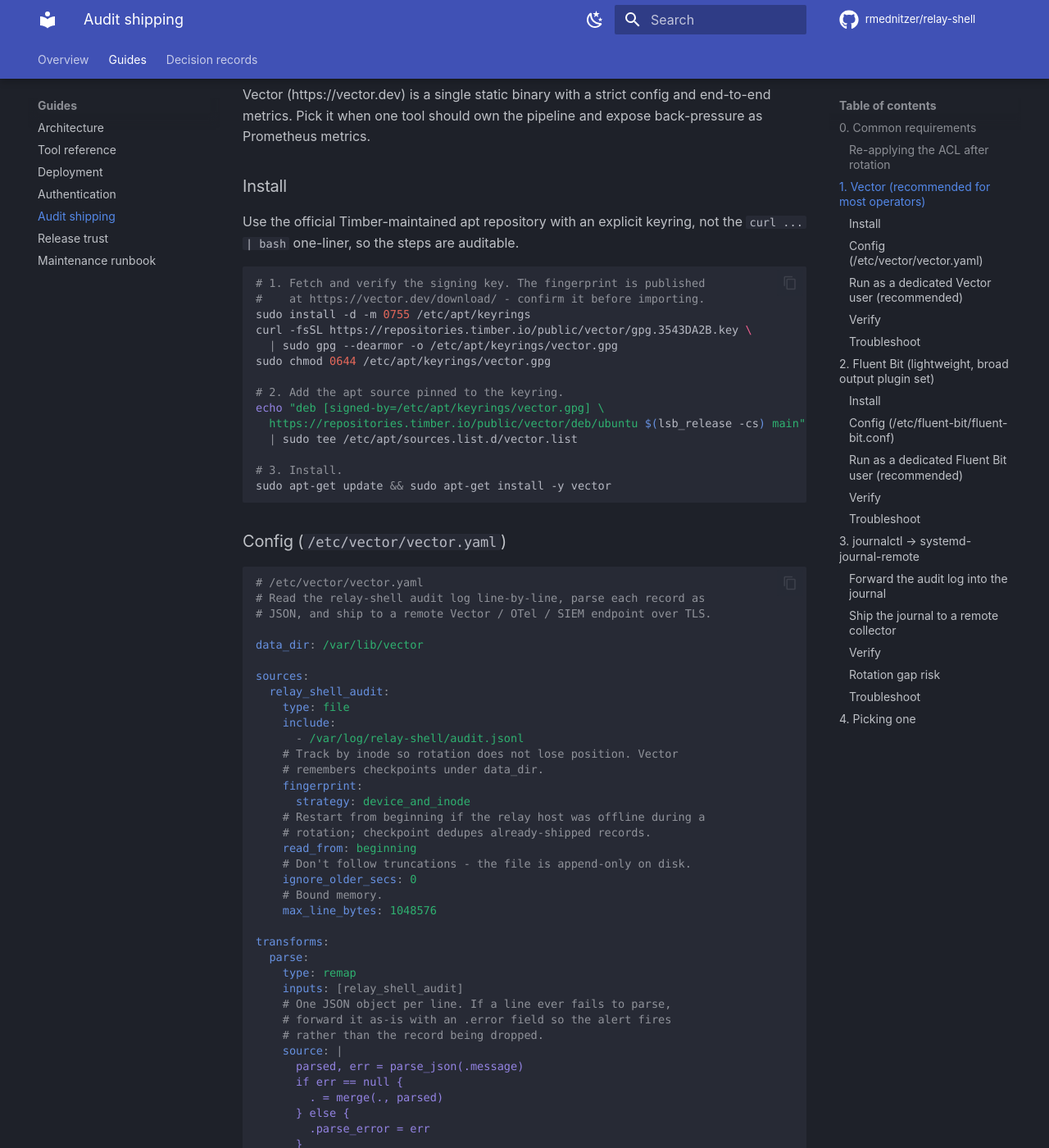
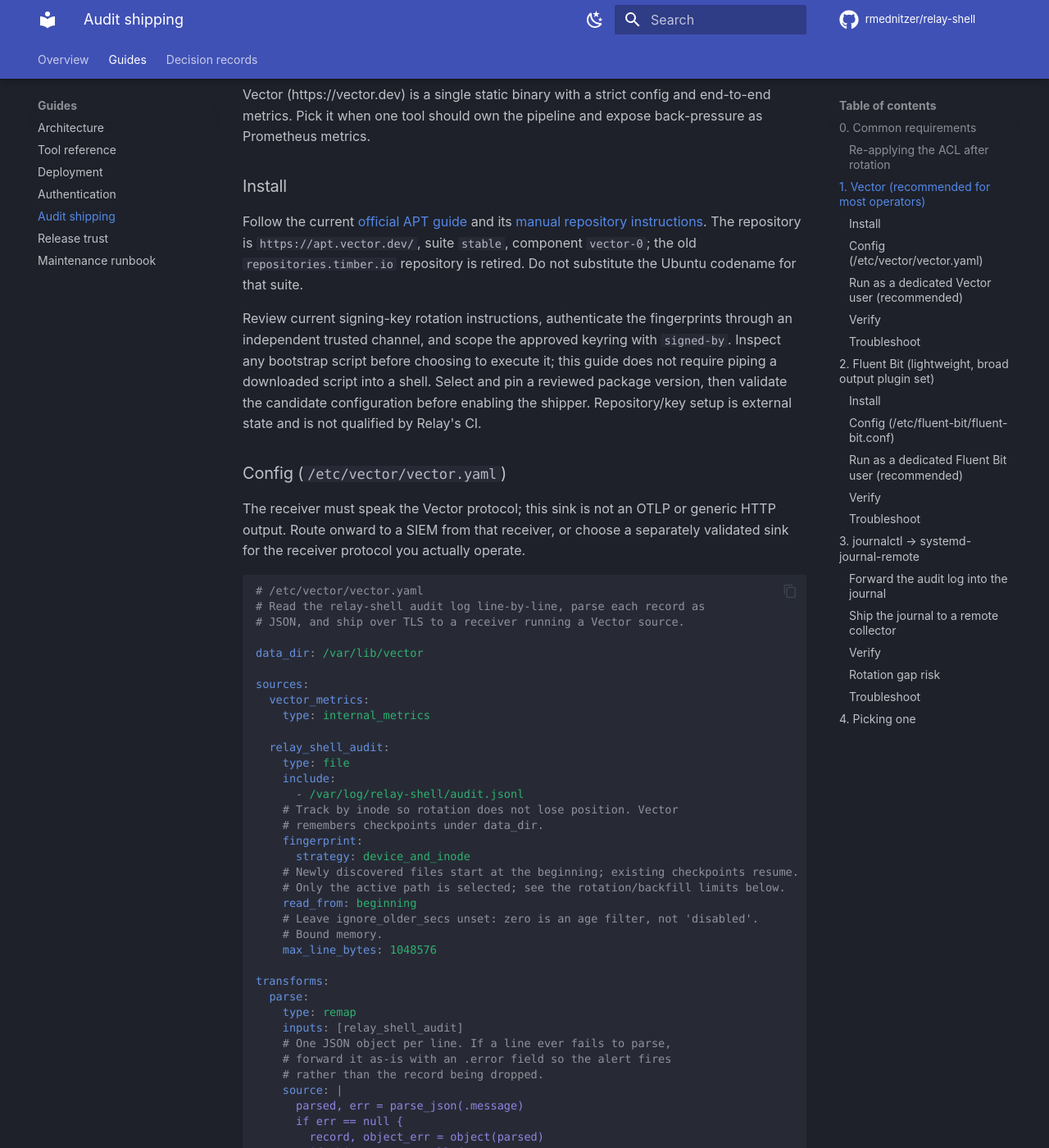
Before and after one commit to rmednitzer/relay-shell, an MkDocs documentation site: the page built from docs/audit-shipper.md, in a window 1280 px wide and 1400 px high, scrolled down 2366 px. Shown: the whole window at 82% size. Built offline with MkDocs 1.6.1 and Material for MkDocs 9.7.7, drawn with Linux system fonts in a browser that asks for light colours; comment, search, counter and statistics services are not loaded; some of the changed text lies outside the part shown.

Commit message:
docs: reconcile review findings and validate shipping recipe

````diff
--- a/docs/audit-shipper.md
+++ b/docs/audit-shipper.md
@@ -111,36 +111,36 @@ pipeline and expose back-pressure as Prometheus metrics.
 
 ### Install
 
-Use the official Timber-maintained apt repository with an explicit
-keyring, not the `curl ... | bash` one-liner, so the steps are auditable.
+Follow the current [official APT guide](https://vector.dev/docs/setup/installation/package-managers/apt/)
+and its [manual repository instructions](https://vector.dev/highlights/2023-11-07-new-linux-repos/).
+The repository is `https://apt.vector.dev/`, suite `stable`, component `vector-0`;
+the old `repositories.timber.io` repository is retired. Do not substitute the
+Ubuntu codename for that suite.
 
-```bash
-# 1. Fetch and verify the signing key. The fingerprint is published
-#    at https://vector.dev/download/ - confirm it before importing.
-sudo install -d -m 0755 /etc/apt/keyrings
-curl -fsSL https://repositories.timber.io/public/vector/gpg.3543DA2B.key \
-  | sudo gpg --dearmor -o /etc/apt/keyrings/vector.gpg
-sudo chmod 0644 /etc/apt/keyrings/vector.gpg
-
-# 2. Add the apt source pinned to the keyring.
-echo "deb [signed-by=/etc/apt/keyrings/vector.gpg] \
-  https://repositories.timber.io/public/vector/deb/ubuntu $(lsb_release -cs) main" \
-  | sudo tee /etc/apt/sources.list.d/vector.list
-
-# 3. Install.
-sudo apt-get update && sudo apt-get install -y vector
-```
+Review current signing-key rotation instructions, authenticate the fingerprints
+through an independent trusted channel, and scope the approved keyring with
+`signed-by`. Inspect any bootstrap script before choosing to execute it; this
+guide does not require piping a downloaded script into a shell. Select and pin a
+reviewed package version, then validate the candidate configuration before enabling
+the shipper. Repository/key setup is external state and is not qualified by Relay's CI.
 
 ### Config (`/etc/vector/vector.yaml`)
+
+The receiver must speak the Vector protocol; this sink is not an OTLP or generic
+HTTP output. Route onward to a SIEM from that receiver, or choose a separately
+validated sink for the receiver protocol you actually operate.
 
 ```yaml
 # /etc/vector/vector.yaml
 # Read the relay-shell audit log line-by-line, parse each record as
-# JSON, and ship to a remote Vector / OTel / SIEM endpoint over TLS.
+# JSON, and ship over TLS to a receiver running a Vector source.
 
 data_dir: /var/lib/vector
 
 sources:
+  vector_metrics:
+    type: internal_metrics
+
   relay_shell_audit:
     type: file
     include:
@@ -149,11 +149,10 @@ sources:
     # remembers checkpoints under data_dir.
     fingerprint:
       strategy: device_and_inode
-    # Restart from beginning if the relay host was offline during a
-    # rotation; checkpoint dedupes already-shipped records.
+    # Newly discovered files start at the beginning; existing checkpoints resume.
+    # Only the active path is selected; see the rotation/backfill limits below.
     read_from: beginning
-    # Don't follow truncations - the file is append-only on disk.
-    ignore_older_secs: 0
+    # Leave ignore_older_secs unset: zero is an age filter, not 'disabled'.
     # Bound memory.
     max_line_bytes: 1048576
 
@@ -167,7 +166,12 @@ transforms:
     source: |
       parsed, err = parse_json(.message)
       if err == null {
-        . = merge(., parsed)
+        record, object_err = object(parsed)
+        if object_err == null {
+          . = merge(., record)
+        } else {
+          .parse_error = object_err
+        }
       } else {
         .parse_error = err
       }
@@ -190,15 +195,31 @@ sinks:
     # drop records. Alert when usage > 80%.
     buffer:
       type: disk
-      max_size: 268435456  # 256 MiB
+      max_size: 314572800  # 300 MiB; above Vector's disk-buffer minimum
       when_full: block
 
   # Local Prometheus exporter so the shipper itself is observable.
   internal_metrics:
     type: prometheus_exporter
-    inputs: [_internal_metrics_]
+    inputs: [vector_metrics]
     address: 127.0.0.1:9598
 ```
+
+This example was checked with Vector 0.61.0 on 2026-11-07 using
+`vector validate --no-environment` and synthetic VRL inputs. Replace the receiver
+and CA paths, then run full validation and an end-to-end delivery check under the
+actual service identity before activation. Configuration validation alone does
+not test TLS, receiver availability, file ACLs or delivery.
+
+The active-file input resumes checkpoints while a running Vector retains rotated
+file handles. It does not discover archives created while Vector was stopped.
+After an outage spanning rotation, reconcile/backfill retained segments without
+assuming exactly-once delivery. The independent
+[evidence verifier and off-host mirror](https://github.com/rmednitzer/relay-shell/blob/main/deploy/evidence/README.md)
+remain necessary where complete retained history is load-bearing. See upstream
+[file-source behavior](https://vector.dev/docs/reference/configuration/sources/file/),
+[internal metrics](https://vector.dev/docs/reference/configuration/sources/internal_metrics/)
+and [Vector sink options](https://vector.dev/docs/reference/configuration/sinks/vector/).
 
 ### Run as a dedicated Vector user (recommended)
 
@@ -282,7 +303,7 @@ not the `curl ... | sh` one-liner.
 
 ```bash
 # 1. Fetch and verify the signing key. The fingerprint is published
-#    at https://docs.fluentbit.io/manual/installation/linux/ubuntu -
+#    at https://docs.fluentbit.io/manual/installation/downloads/linux/ubuntu -
 #    confirm it before importing.
 sudo install -d -m 0755 /etc/apt/keyrings
 curl -fsSL https://packages.fluentbit.io/fluentbit.key \
--- a/pyproject.toml
+++ b/pyproject.toml
@@ -66,7 +66,7 @@ Changelog = "https://github.com/rmednitzer/relay-shell/blob/main/CHANGELOG.md"
 [tool.hatch.build.targets.wheel]
 packages = ["src/relay_shell"]
 
-# Ship the deploy templates inside the wheel so `relay-shell verify-deploy`
+# Ship the deploy templates inside the wheel so `relay-shell --verify-deploy`
 # can locate them via `importlib.resources` regardless of whether the
 # operator installed from a wheel, a sdist, or the source tree. The
 # source-tree (editable) fallback in `verifier.py` covers `pip install -e .`.
@@ -86,7 +86,7 @@ src = ["src", "tests"]
 
 [tool.ruff.lint]
 select = ["E", "F", "I", "UP", "B", "SIM", "RUF", "ASYNC", "PIE", "PTH", "BLE", "TID"]
-# B008: FastMCP tools use callable defaults by design.
+# B008: MCPServer tools use callable defaults by design.
 # RUF006: background tasks are owned by the session registry by design.
 # ASYNC109: timeout params are intentional and enforced via asyncio.wait_for.
 # ASYNC240: also flags non-blocking path-string ops (expanduser/join); the
@@ -118,7 +118,7 @@ ignore_missing_imports = true
 
 [[tool.mypy.overrides]]
 module = ["relay_shell.server"]
-# FastMCP's Context is generic and its tool decorator typing varies by SDK
+# MCPServer's Context is generic and its tool decorator typing varies by SDK
 # minor version; relax just these two checks for the wiring module.
 disallow_untyped_decorators = false
 disallow_any_generics = false
````
Also changed, not shown: other parts of docs/audit-shipper.md (+3 -2 lines), .pre-commit-config.yaml (+4 -4 lines), BACKLOG.md (+5 -0 lines), CHANGELOG.md (+2 -0 lines), CONTRIBUTING.md (+3 -3 lines), audit/2026-11-07-documentation-review.md (added, +74 -0 lines), docs/runbook.md (+39 -18 lines), .github/ISSUE_TEMPLATE/feature.md, .github/PULL_REQUEST_TEMPLATE.md, 2 other files.
